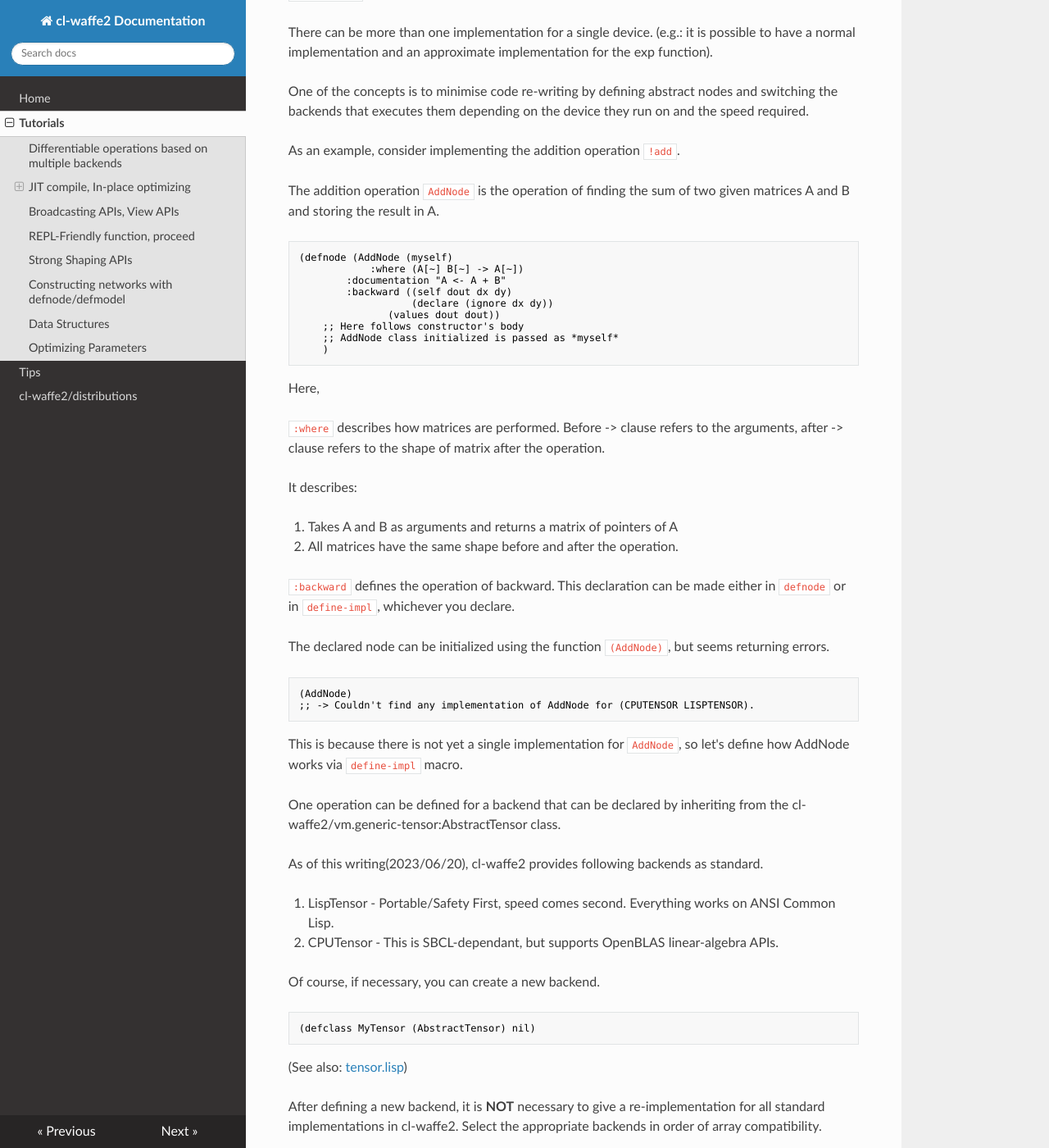
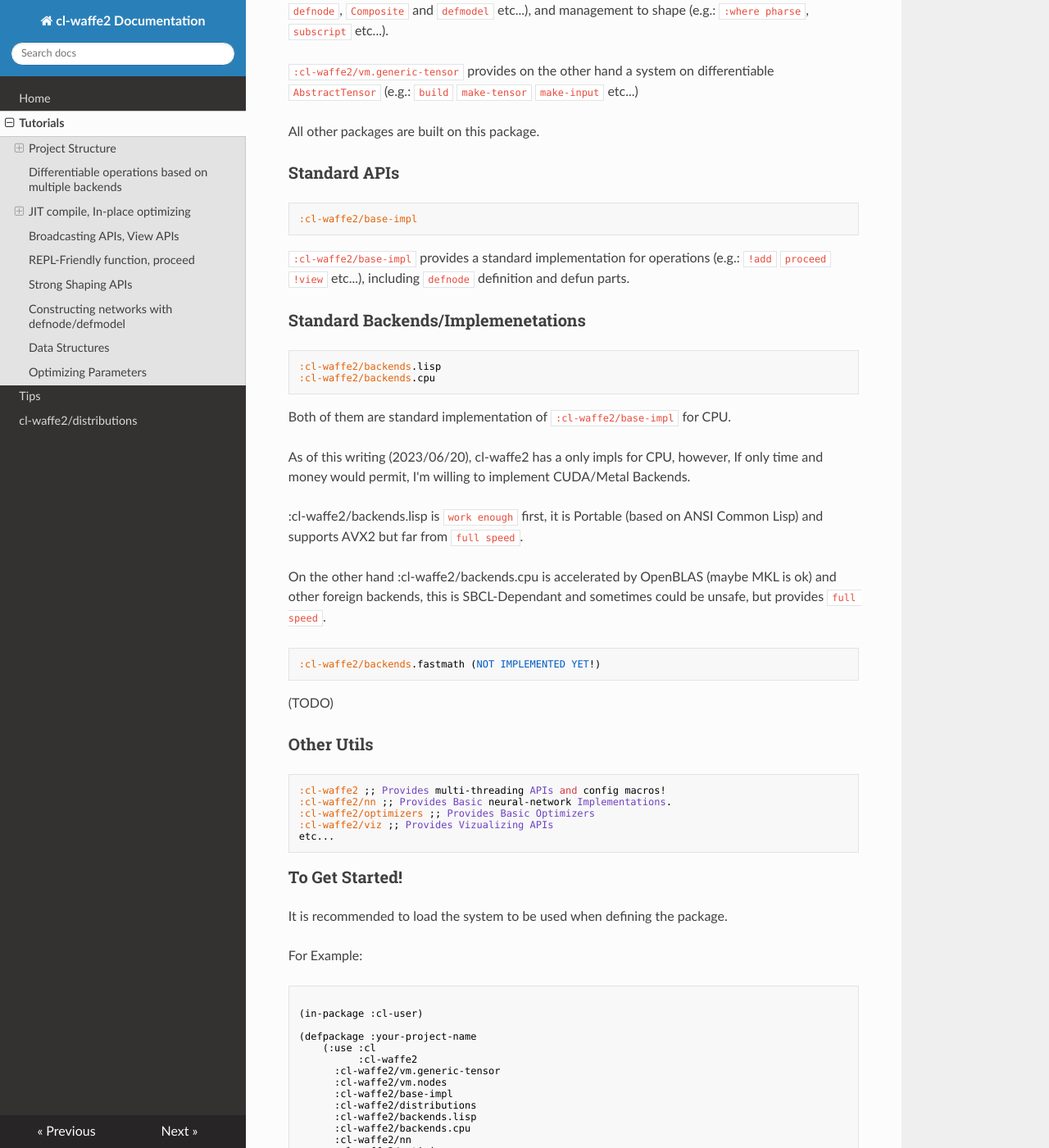
Before and after one commit to hikettei/cl-waffe2, an MkDocs documentation site: the page built from docs/cl-waffe2-docs/docs/overview.md, in a window 1280 px wide and 1400 px high, scrolled down 408 px. Shown: the whole window at 82% size. Built offline with MkDocs 1.6.1, drawn with Linux system fonts in a browser that asks for light colours; nearby versions of some CDN libraries; some of the changed text lies outside the part shown.

Commit message:
[Update Documents] Tutorials

````diff
--- a/docs/cl-waffe2-docs/docs/overview.md
+++ b/docs/cl-waffe2-docs/docs/overview.md
@@ -1,5 +1,94 @@
 
 # Concepts
+
+## Project Structure
+
+cl-waffe2 consists of the following systems.
+
+### Fundamental System
+
+```
+:cl-waffe2/vm.nodes
+:cl-waffe2/vm.generic-tensor
+```
+
+`:cl-waffe2/vm.nodes` provides a system on constructing networks (e.g.: `AbstractNode` and `defnode`, `Composite` and `defmodel` etc...), and management to shape (e.g.: `:where pharse`, `subscript` etc...).
+
+`:cl-waffe2/vm.generic-tensor` provides on the other hand a system on differentiable `AbstractTensor` (e.g.: `build` `make-tensor` `make-input` etc...)
+
+All other packages are built on this package.
+
+### Standard APIs
+
+```
+:cl-waffe2/base-impl
+```
+
+`:cl-waffe2/base-impl` provides a standard implementation for operations (e.g.: `!add` `proceed` `!view` etc...), including `defnode` definition and defun parts.
+
+### Standard Backends/Implemenetations
+
+```
+:cl-waffe2/backends.lisp
+:cl-waffe2/backends.cpu
+```
+
+Both of them are standard implementation of `:cl-waffe2/base-impl` for CPU.
+
+As of this writing (2023/06/20), cl-waffe2 has a only impls for CPU, however, If only time and money would permit, I'm willing to implement CUDA/Metal Backends.
+
+:cl-waffe2/backends.lisp is `work enough` first, it is Portable (based on ANSI Common Lisp) and supports AVX2 but far from `full speed`.
+
+On the other hand :cl-waffe2/backends.cpu is accelerated by OpenBLAS (maybe MKL is ok) and other foreign backends, this is SBCL-Dependant and sometimes could be unsafe, but provides `full speed`.
+
+
+```
+:cl-waffe2/backends.fastmath (NOT IMPLEMENTED YET!)
+```
+
+(TODO)
+
+### Other Utils
+
+```
+:cl-waffe2 ;; Provides multi-threading APIs and config macros!
+:cl-waffe2/nn ;; Provides Basic neural-network Implementations.
+:cl-waffe2/optimizers ;; Provides Basic Optimizers
+:cl-waffe2/viz ;; Provides Vizualizing APIs
+etc...
+```
+
+### To Get Started!
+
+It is recommended to load the system to be used when defining the package.
+
+For Example:
+
+```lisp
+
+(in-package :cl-user)
+
+(defpackage :your-project-name
+    (:use :cl
+          :cl-waffe2
+	  :cl-waffe2/vm.generic-tensor
+	  :cl-waffe2/vm.nodes
+	  :cl-waffe2/base-impl
+	  :cl-waffe2/distributions
+	  :cl-waffe2/backends.lisp
+	  :cl-waffe2/backends.cpu
+	  :cl-waffe2/nn
+	  :cl-waffe2/optimizers
+	  :cl-waffe2/viz))
+
+(in-package :your-project-name)
+
+;; Your code follows...
+
+```
+
+cl-waffe2 does not cause name clashes with other libraries or existing functions.
+In addition, with regard to the function that generates the node is `!`, there is a rule that functions that create a node must start with `!` (ignoring the exception of the `proceed` function).
 
 ## Differentiable operations based on multiple backends
 
````
Also changed, not shown: docs/cl-waffe2-docs/docs/distributions.md (+27 -28 lines), 2 other files.
